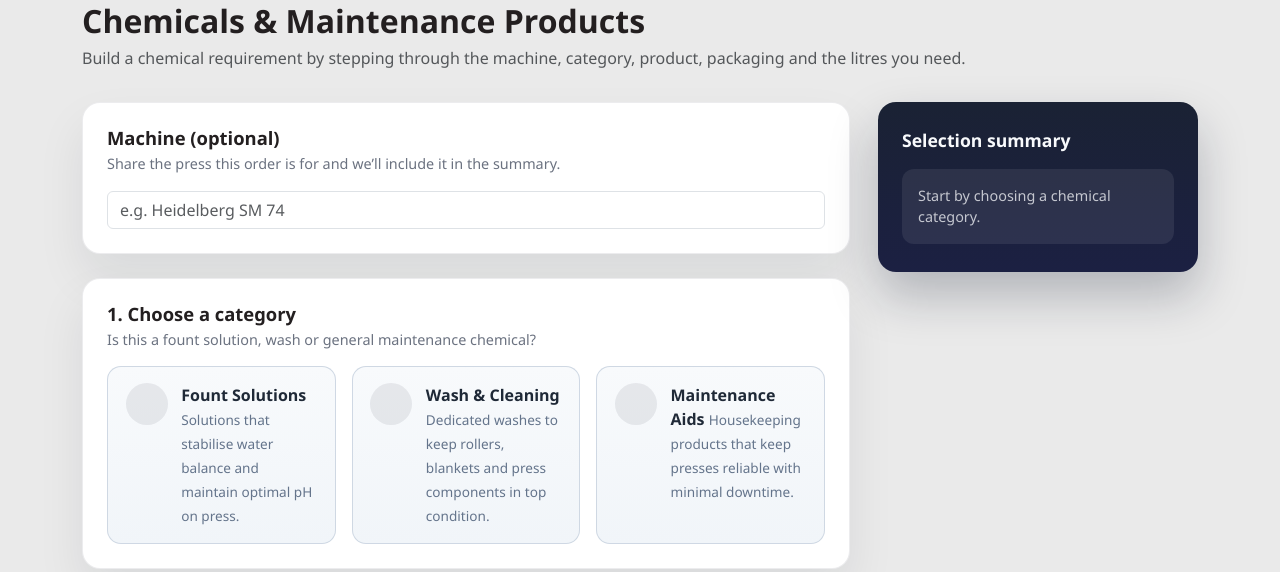
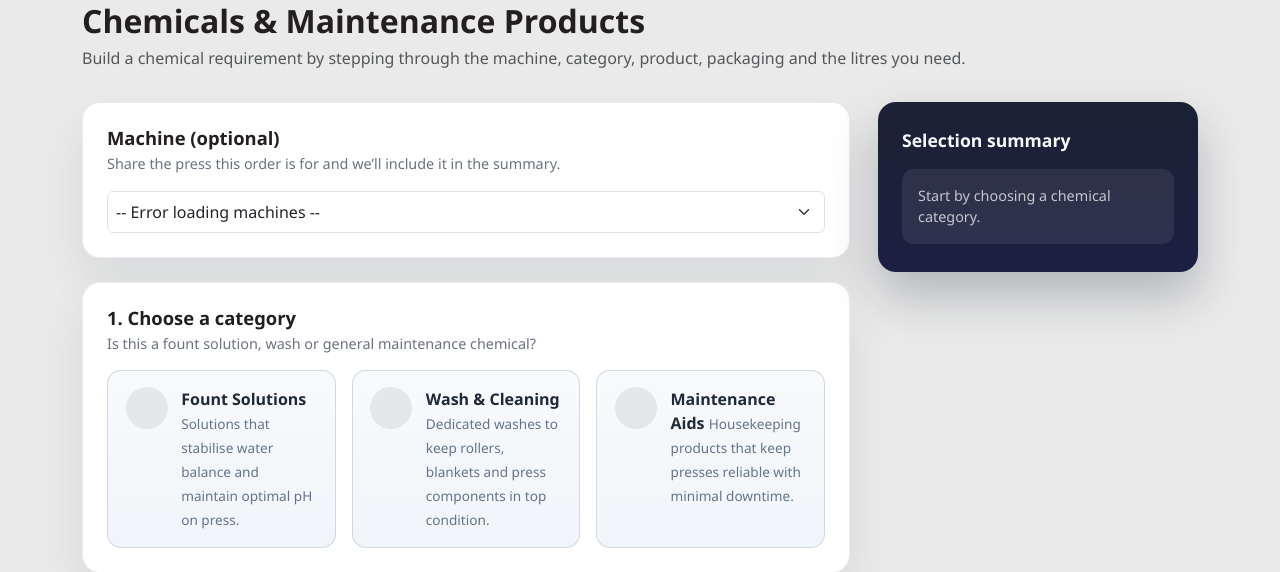
Before and after one commit to ADCY245/comp, a Python web app: template templates/user/products/chemicals/chemicals.html in a window 1280 px wide. Shown: the part 183-755 px from the top of the page. Run offline with Jinja, Linux system fonts and the light colour scheme; the template is opened without the code that fills it, so the values that code supplies are empty; some libraries are stand-ins or nearby versions.

Commit message:
feat: convert chemicals machine input to dropdown selection
- Change machine input from text field to dropdown selection
- Add machine loading functionality via /api/machines endpoint
- Update event handling for machine selection changes
- Maintain consistency with other product pages (MPack, Blankets)
- Improve user experience with predefined machine options

```diff
--- a/static/user/js/chemicals.js
+++ b/static/user/js/chemicals.js
@@ -1,7 +1,7 @@
 (function() {
   const dataUrl = '/static/data/chemicals/products.json';
 
-  const machineInput = document.getElementById('machineNameInput');
+  const machineSelect = document.getElementById('machineSelect');
   const categoryOptionsEl = document.getElementById('categoryOptions');
   const productOptionsEl = document.getElementById('productOptions');
   const formatOptionsEl = document.getElementById('formatOptions');
@@ -15,6 +15,7 @@
 
   const state = {
     machineName: '',
+    machines: [],
     categories: [],
     selectedCategory: null,
     selectedProduct: null,
@@ -25,8 +26,11 @@
   document.addEventListener('DOMContentLoaded', initializeConfigurator);
 
   async function initializeConfigurator() {
-    renderCategoryPlaceholder('Loading categories…');
     try {
+      // Load machines first
+      await loadMachines();
+
+      renderCategoryPlaceholder('Loading categories…');
       const response = await fetch(dataUrl, { cache: 'no-store' });
       if (!response.ok) {
         throw new Error(`Failed to fetch chemicals data (${response.status})`);
@@ -43,10 +47,34 @@
     updateSummary();
   }
 
+  function loadMachines() {
+    return fetch("/api/machines")
+      .then(res => res.json())
+      .then(data => {
+        state.machines = Array.isArray(data) ? data : data.machines || [];
+        if (machineSelect) {
+          machineSelect.innerHTML = '<option value="">-- Select Machine (optional) --</option>';
+          state.machines.forEach(machine => {
+            const opt = document.createElement("option");
+            opt.value = machine.id;
+            opt.textContent = machine.name;
+            machineSelect.appendChild(opt);
+          });
+        }
+      })
+      .catch(error => {
+        console.error('Error loading machine data:', error);
+        if (machineSelect) {
+          machineSelect.innerHTML = '<option value="">-- Error loading machines --</option>';
+        }
+      });
+  }
+
   function setupEventListeners() {
-    if (machineInput) {
-      machineInput.addEventListener('input', event => {
-        state.machineName = (event.target.value || '').trim();
+    if (machineSelect) {
+      machineSelect.addEventListener('change', event => {
+        const selectedOption = event.target.options[event.target.selectedIndex];
+        state.machineName = selectedOption && selectedOption.value ? selectedOption.textContent : '';
         updateSummary();
       });
     }
--- a/templates/user/products/chemicals/chemicals.html
+++ b/templates/user/products/chemicals/chemicals.html
@@ -24,12 +24,9 @@
             <h3 class="chem-step__title">Machine (optional)</h3>
             <p class="chem-step__helper">Share the press this order is for and we&rsquo;ll include it in the summary.</p>
           </div>
-          <input type="text"
-                 id="machineNameInput"
-                 class="form-control"
-                 placeholder="e.g. Heidelberg SM 74"
-                 autocomplete="off"
-                 maxlength="120">
+          <select class="form-select" id="machineSelect" aria-label="Select Machine">
+            <option value="">-- Select Machine (optional) --</option>
+          </select>
         </section>
 
         <section class="chem-step" id="chemStepCategory">
```
